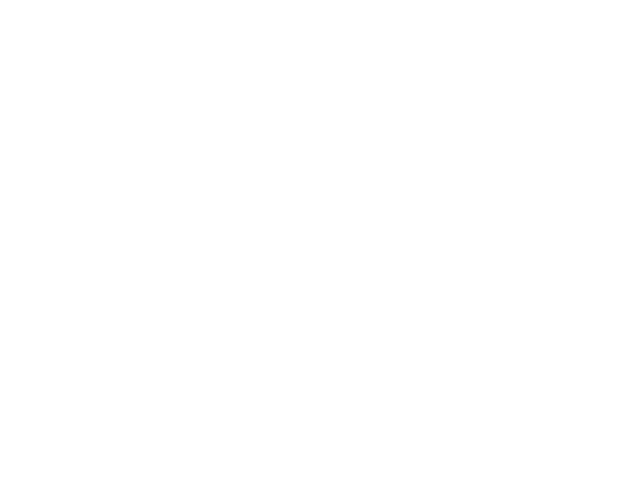
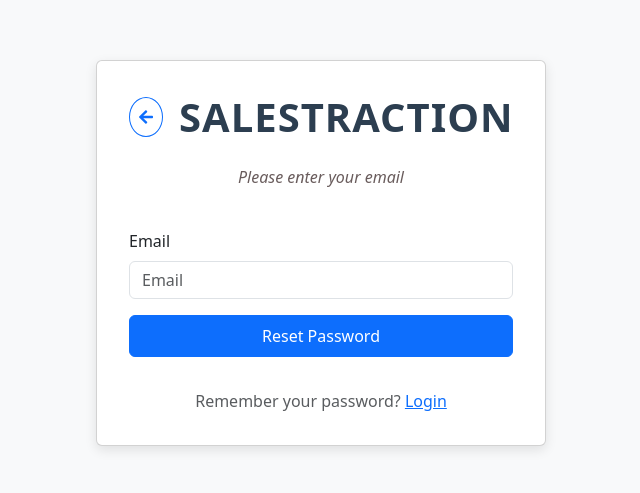
Before and after one commit to Landormi/SalesTraction, a React (Vite) app in the folder Front/salestraction-project/: page /forget-password in a window 1280 px wide. Before the commit this address had no page. Shown: the part 179-672 px from the top of the page, without its empty margins (319-959 px from the left). Built offline with nearby package versions, Linux system fonts and the light colour scheme.

Commit message:
forgetpwd page avec button back

```diff
--- a/Front/salestraction-project/src/App.jsx
+++ b/Front/salestraction-project/src/App.jsx
@@ -4,6 +4,7 @@
 import StartupLogin from './screens/StartupLogin'; // Ajoutez cet import
 import StartupSignUp from './screens/StartupSinUp';
 import TalentSignUp from './screens/TalentSignUp';
+import ForgetPassword from './screens/ForgetPassword';
 
 import './App.css';
 
@@ -16,6 +17,7 @@
         <Route path="/startup-login" element={<StartupLogin />} />
         <Route path="/startup-signup" element={<StartupSignUp />} />
         <Route path="/talent-signup" element={<TalentSignUp/>} />
+        <Route path="/forget-password" element={<ForgetPassword />} />
       </Routes>
     </Router>
   );
--- a/Front/salestraction-project/src/index.css
+++ b/Front/salestraction-project/src/index.css
@@ -81,3 +81,19 @@
   background-color: #db4437;
   color: white;
 }
+
+.instruction-text p {
+  color: #695C5C; /* Exemple : orange, adapte à ta couleur */
+  font-style: italic;
+}
+
+
+/* Style pour l'en-tête */
+.card.narrow h1 {
+  position: relative;
+}
+
+/* Si besoin d'ajuster l'espacement */
+.d-flex.align-items-center.mb-4 {
+  margin-bottom: 1.5rem !important;
+}
--- /dev/null
+++ b/Front/salestraction-project/src/screens/ForgetPassword.jsx
@@ -0,0 +1,57 @@
+import 'bootstrap/dist/css/bootstrap.min.css';
+import { Link } from 'react-router-dom';
+import {FaArrowLeft } from 'react-icons/fa';
+
+function ForgetPassword() {
+  return (
+    <div className="centered-page">
+      <div className="card narrow">
+        {/* En-tête avec bouton Back borduré et titre */}
+        <div className="d-flex align-items-center mb-4">
+        <Link
+            to="/"
+            className="btn btn-outline-primary me-3 p-2 d-flex align-items-center justify-content-center back-button"
+            style={{
+              width: '40px',
+              height: '40px',
+              borderRadius: '50%',
+              transition: 'all 0.3s ease'
+            }}
+          >
+            <FaArrowLeft className="m-0" />
+          </Link>
+          <h1 className="mb-0 flex-grow-1 text-center">SALESTRACTION</h1>
+        </div>
+
+        <div className="instruction-text mb-4">
+          <p className="text-center">Please enter your email</p>
+        </div>
+
+        <form>
+          {/* Champ Email */}
+          <div className="mb-3 text-start">
+            <label className="form-label">Email</label>
+            <input
+              type="email"
+              className="form-control"
+              placeholder="Email"
+            />
+          </div>
+
+          {/* Bouton de soumission */}
+          <button className="btn btn-primary w-100 mb-3 py-2">
+            Reset Password
+          </button>
+
+          {/* Lien de retour */}
+          <div className="text-center mt-3">
+            <span className="text-muted">Remember your password?</span>{' '}
+            <Link to="/login" className="text-primary">Login</Link>
+          </div>
+        </form>
+      </div>
+    </div>
+  );
+}
+
+export default ForgetPassword;
--- a/Front/salestraction-project/src/screens/Loading_page.jsx
+++ b/Front/salestraction-project/src/screens/Loading_page.jsx
@@ -1,5 +1,6 @@
 import 'bootstrap/dist/css/bootstrap.min.css';
 import { useNavigate } from 'react-router-dom';
+import { FaArrowLeft } from 'react-icons/fa';
 
 function LoadingPage() {
   const navigate = useNavigate();
@@ -7,7 +8,22 @@
   return (
     <div className="centered-page">
       <div className="card narrow">
-        <h1 className="mb-3">SALESTRACTION</h1>
+        {/* En-tête avec bouton Back */}
+        <div className="d-flex align-items-center mb-3">
+          <button
+            onClick={() => navigate(-1)}
+            className="btn btn-outline-primary me-3 p-2 d-flex align-items-center justify-content-center back-button"
+            style={{
+              width: '40px',
+              height: '40px',
+              borderRadius: '50%',
+              transition: 'all 0.3s ease'
+            }}
+          >
+            <FaArrowLeft className="m-0" />
+          </button>
+          <h1 className="mb-0 flex-grow-1 text-center">SALESTRACTION</h1>
+        </div>
 
         <p className="lead mb-4">
           <em>Concrete missions. A transparent commission. A career that starts now.</em>
--- a/Front/salestraction-project/src/screens/StartupLogin.jsx
+++ b/Front/salestraction-project/src/screens/StartupLogin.jsx
@@ -1,12 +1,27 @@
 import 'bootstrap/dist/css/bootstrap.min.css';
 import { Link } from 'react-router-dom';
-import { FaLinkedin } from 'react-icons/fa';
+import { FaLinkedin, FaArrowLeft } from 'react-icons/fa';
 
 function StartupLogin() {
   return (
     <div className="centered-page">
       <div className="card narrow">
-        <h1 className="text-center mb-4">SALESTRACTION</h1>
+        {/* En-tête avec bouton Back borduré et titre */}
+        <div className="d-flex align-items-center mb-4">
+        <Link
+            to="/"
+            className="btn btn-outline-primary me-3 p-2 d-flex align-items-center justify-content-center back-button"
+            style={{
+              width: '40px',
+              height: '40px',
+              borderRadius: '50%',
+              transition: 'all 0.3s ease'
+            }}
+          >
+            <FaArrowLeft className="m-0" />
+          </Link>
+          <h1 className="mb-0 flex-grow-1 text-center">SALESTRACTION</h1>
+        </div>
 
         <form>
           {/* Champ Email */}
@@ -29,8 +44,9 @@
             />
           </div>
 
-          {/* Remember Me */}
-          <div className="mb-3 form-check text-start">
+          {/* Ligne contenant Remember Me et Forgot Password */}
+          <div className="d-flex justify-content-between align-items-center mb-4">
+            <div className="form-check m-0">
               <input
                 type="checkbox"
                 className="form-check-input"
@@ -39,6 +55,11 @@
               <label className="form-check-label" htmlFor="rememberMe">
                 Remember Me
               </label>
+            </div>
+
+            <Link to="/forget-password" className="text-decoration-none text-primary">
+              Forgot password?
+            </Link>
           </div>
 
           {/* Bouton Login */}
@@ -53,7 +74,7 @@
               type="button"
               className="btn btn-outline-primary w-100 py-2 d-flex align-items-center justify-content-center gap-2"
             >
-                <FaLinkedin size={25} /> SignUp with LinkedIn
+              <FaLinkedin size={20} /> SignUp with LinkedIn
             </button>
           </div>
 
--- a/Front/salestraction-project/src/screens/StartupSinUp.jsx
+++ b/Front/salestraction-project/src/screens/StartupSinUp.jsx
@@ -1,12 +1,27 @@
 import 'bootstrap/dist/css/bootstrap.min.css';
 import { Link } from 'react-router-dom';
-import { FaLinkedin } from 'react-icons/fa';
+import { FaLinkedin,  FaArrowLeft } from 'react-icons/fa';
 
 function StartupSignUp() {
   return (
     <div className="centered-page">
       <div className="card narrow">
-        <h1 className="text-center mb-4">SALESTRACTION</h1>
+        {/* En-tête avec bouton Back borduré et titre */}
+                <div className="d-flex align-items-center mb-4">
+                <Link
+                    to="/"
+                    className="btn btn-outline-primary me-3 p-2 d-flex align-items-center justify-content-center back-button"
+                    style={{
+                      width: '40px',
+                      height: '40px',
+                      borderRadius: '50%',
+                      transition: 'all 0.3s ease'
+                    }}
+                  >
+                    <FaArrowLeft className="m-0" />
+                  </Link>
+                  <h1 className="mb-0 flex-grow-1 text-center">SALESTRACTION</h1>
+                </div>
 
         <form>
           {/* Champ Email */}
--- a/Front/salestraction-project/src/screens/TalentLogin.jsx
+++ b/Front/salestraction-project/src/screens/TalentLogin.jsx
@@ -1,14 +1,29 @@
 import 'bootstrap/dist/css/bootstrap.min.css';
 import { Link } from 'react-router-dom';
 import { FcGoogle } from 'react-icons/fc';
-import { FaLinkedin } from 'react-icons/fa';
+import { FaLinkedin, FaArrowLeft } from 'react-icons/fa';
 
 
 function TalentLogin() {
   return (
     <div className="centered-page">
       <div className="card narrow">
-        <h1 className="text-center mb-4">SALESTRACTION</h1>
+        {/* En-tête avec bouton Back borduré et titre */}
+        <div className="d-flex align-items-center mb-4">
+        <Link
+            to="/"
+            className="btn btn-outline-primary me-3 p-2 d-flex align-items-center justify-content-center back-button"
+            style={{
+              width: '40px',
+              height: '40px',
+              borderRadius: '50%',
+              transition: 'all 0.3s ease'
+            }}
+          >
+            <FaArrowLeft className="m-0" />
+          </Link>
+          <h1 className="mb-0 flex-grow-1 text-center">SALESTRACTION</h1>
+        </div>
 
         <form>
           {/* Champ Email */}
@@ -31,8 +46,9 @@
             />
           </div>
 
-          {/* Remember Me */}
-          <div className="mb-4 form-check text-start">
+          {/* Ligne contenant Remember Me et Forgot Password */}
+          <div className="d-flex justify-content-between align-items-center mb-4">
+            <div className="form-check m-0">
               <input
                 type="checkbox"
                 className="form-check-input"
@@ -42,6 +58,12 @@
                 Remember Me
               </label>
             </div>
+
+            <Link to="/forget-password" className="text-decoration-none text-primary">
+              Forgot password?
+            </Link>
+          </div>
+
 
           {/* Bouton Login */}
           <button className="btn btn-primary w-100 mb-3 py-2">
--- a/Front/salestraction-project/src/screens/TalentSignUp.jsx
+++ b/Front/salestraction-project/src/screens/TalentSignUp.jsx
@@ -11,7 +11,7 @@
 
         <form>
           {/* Champ Email - Sans label comme sur l'image */}
-          <div className="mb-3">
+          <div className="mb-3 text-start">
             <label className="form-label">Email</label>
             <input
               type="email"
```
Lines whose indentation alone changed are shown as unchanged.
